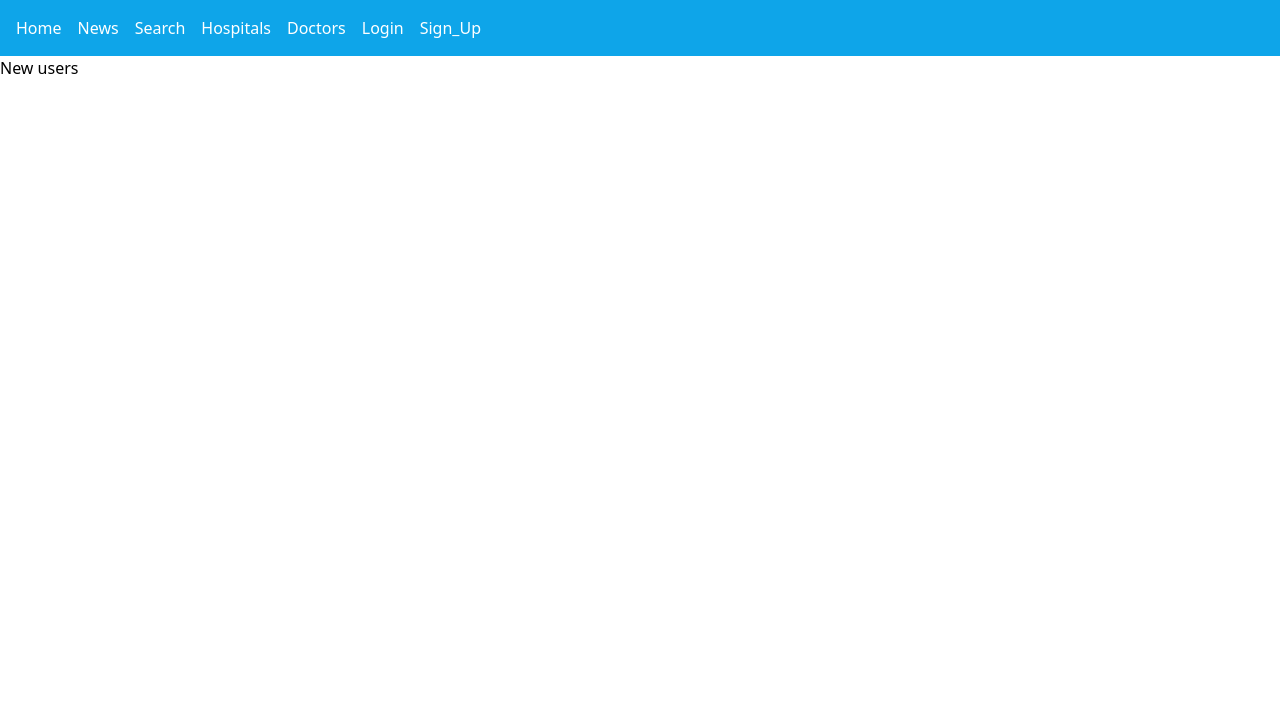
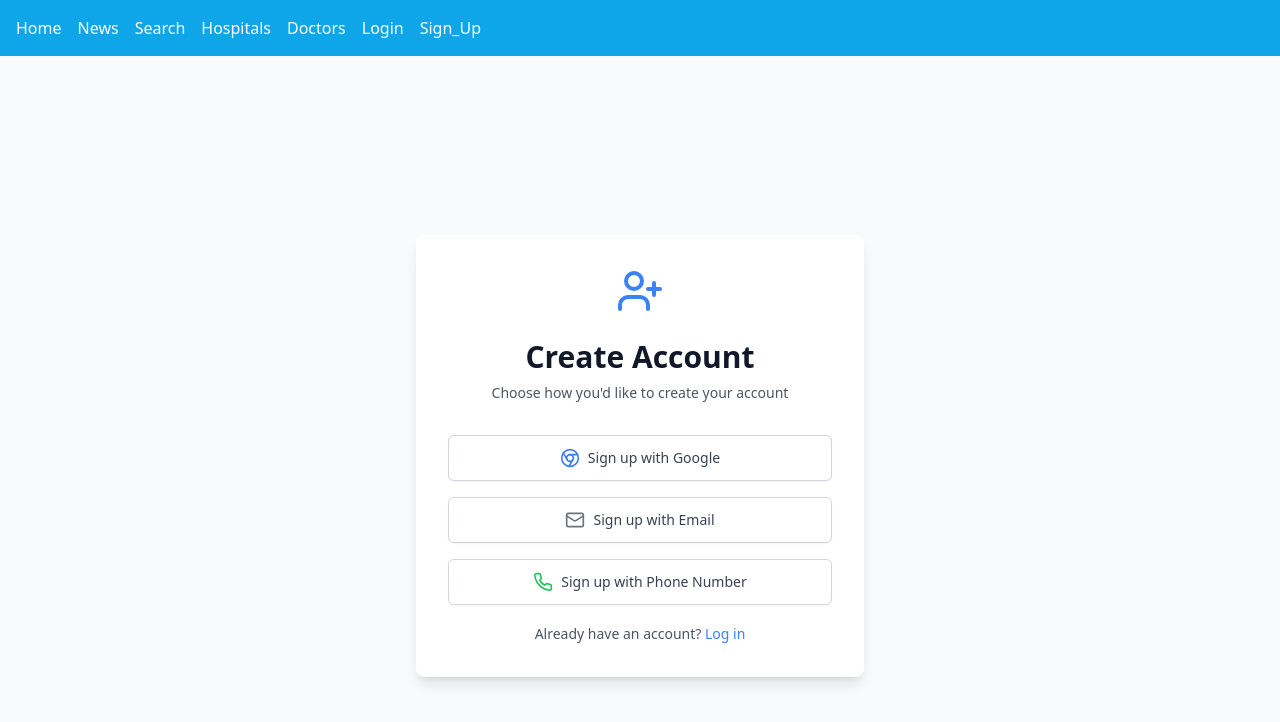
Before and after one commit to juanmilkah/tibiwa, a React (Vite) app in the folder client/: page /signup in a window 1280 px wide. Shown: the top 722 px of the page. Built offline with nearby package versions, Linux system fonts and the light colour scheme.

Commit message:
set up sign up page UI

```diff
--- a/client/src/components/Dashboard/User/Patient/Dashboard.tsx
+++ b/client/src/components/Dashboard/User/Patient/Dashboard.tsx
@@ -4,6 +4,7 @@ import Consultation from "../components/Consultation/Consultation";
 import Monitoring from "../components/Monitoring/Monitoring";
 import ProfileManagement from "../components/ProfileManagement/ProfileManagement";
 import Medication from "../components/Medication/Medication";
+import DashboardSettings from "../components/DashboardSettings/DashboardSettings";
 
 import { useState } from "react";
 import {
@@ -15,6 +16,7 @@ import {
   User,
   MenuIcon,
   X,
+  Settings,
 } from "lucide-react";
 
 const navigationItems = [
@@ -24,6 +26,7 @@ const navigationItems = [
   { id: "Consultation", label: "Consultation", icon: MessageCircle },
   { id: "Alerts", label: "Alerts", icon: Bell },
   { id: "ProfileManagement", label: "My Profile", icon: User },
+  { id: "DashboardSettings", label: "Settings", icon: Settings },
 ];
 
 export default function UserDashboard() {
@@ -44,6 +47,8 @@ export default function UserDashboard() {
         return <Alerts />;
       case "ProfileManagement":
         return <ProfileManagement />;
+      case "DashboardSettings":
+        return <DashboardSettings />;
       default:
         return <Medication />;
     }
@@ -84,7 +89,7 @@ export default function UserDashboard() {
           z-10 lg:z-0
         `}
         >
-          <div className="p-6">
+          <div className="p-6 font-bold">
             <h2 className="mb-6 text-xl font-bold text-gray-800">Dashboard</h2>
             <ul className="space-y-2">
               {navigationItems.map((item) => {
--- /dev/null
+++ b/client/src/components/Dashboard/User/components/DashboardSettings/DashboardSettings.tsx
@@ -0,0 +1,3 @@
+export default function DashboardSettings() {
+  return <h1>Settings for the dashboard layout</h1>;
+}
--- a/client/src/pages/Signup/Signup.tsx
+++ b/client/src/pages/Signup/Signup.tsx
@@ -1,3 +1,115 @@
+import SignupWithGoogle from "./components/SignupWithGoogle";
+import SignupWithEmail from "./components/SignupWithEmail";
+import SignupWithPhonenumber from "./components/SignupWithPhonenumber";
+import { useState } from "react";
+import { Mail, Phone, Chrome, UserPlus } from "lucide-react";
+
+const SignupMethods = {
+  SELECT: "select",
+  GOOGLE: "google",
+  EMAIL: "email",
+  PHONE: "phone",
+};
+
 export default function Signup() {
-  return <h3>New users</h3>;
+  const [currentMethod, setCurrentMethod] = useState(SignupMethods.SELECT);
+
+  const renderSignupContent = () => {
+    switch (currentMethod) {
+      case SignupMethods.GOOGLE:
+        return (
+          <div className="space-y-6">
+            <button
+              onClick={() => setCurrentMethod(SignupMethods.SELECT)}
+              className="text-sm text-blue-500 hover:text-blue-600 flex items-center"
+            >
+              ← Back to signup methods
+            </button>
+            <SignupWithGoogle />
+          </div>
+        );
+      case SignupMethods.EMAIL:
+        return (
+          <div className="space-y-6">
+            <button
+              onClick={() => setCurrentMethod(SignupMethods.SELECT)}
+              className="text-sm text-blue-500 hover:text-blue-600 flex items-center"
+            >
+              ← Back to signup methods
+            </button>
+            <SignupWithEmail />
+          </div>
+        );
+      case SignupMethods.PHONE:
+        return (
+          <div className="space-y-6">
+            <button
+              onClick={() => setCurrentMethod(SignupMethods.SELECT)}
+              className="text-sm text-blue-500 hover:text-blue-600 flex items-center"
+            >
+              ← Back to signup methods
+            </button>
+            <SignupWithPhonenumber />
+          </div>
+        );
+      default:
+        return null;
+    }
+  };
+
+  return (
+    <div className="flex items-center justify-center min-h-screen bg-gray-50">
+      <div className="w-full max-w-md p-8 bg-white rounded-lg shadow-lg space-y-8">
+        {currentMethod === SignupMethods.SELECT && (
+          <div className="text-center">
+            <div className="flex justify-center">
+              <UserPlus className="h-12 w-12 text-blue-500" />
+            </div>
+            <h2 className="mt-6 text-3xl font-bold text-gray-900">
+              Create Account
+            </h2>
+            <p className="mt-2 text-sm text-gray-600">
+              Choose how you'd like to create your account
+            </p>
+          </div>
+        )}
+
+        {currentMethod === SignupMethods.SELECT ? (
+          <div className="mt-8 space-y-4">
+            <button
+              onClick={() => setCurrentMethod(SignupMethods.GOOGLE)}
+              className="flex items-center justify-center w-full px-4 py-3 text-sm font-medium text-gray-700 bg-white border border-gray-300 rounded-md shadow-sm hover:bg-gray-50 transition-colors duration-200"
+            >
+              <Chrome className="w-5 h-5 mr-2 text-blue-500" />
+              Sign up with Google
+            </button>
+            <button
+              onClick={() => setCurrentMethod(SignupMethods.EMAIL)}
+              className="flex items-center justify-center w-full px-4 py-3 text-sm font-medium text-gray-700 bg-white border border-gray-300 rounded-md shadow-sm hover:bg-gray-50 transition-colors duration-200"
+            >
+              <Mail className="w-5 h-5 mr-2 text-gray-500" />
+              Sign up with Email
+            </button>
+            <button
+              onClick={() => setCurrentMethod(SignupMethods.PHONE)}
+              className="flex items-center justify-center w-full px-4 py-3 text-sm font-medium text-gray-700 bg-white border border-gray-300 rounded-md shadow-sm hover:bg-gray-50 transition-colors duration-200"
+            >
+              <Phone className="w-5 h-5 mr-2 text-green-500" />
+              Sign up with Phone Number
+            </button>
+            <div className="mt-6 text-center">
+              <span className="text-sm text-gray-600">
+                Already have an account?{" "}
+                <a href="/login" className="text-blue-500 hover:text-blue-600">
+                  Log in
+                </a>
+              </span>
+            </div>
+          </div>
+        ) : (
+          <div className="mt-8">{renderSignupContent()}</div>
+        )}
+      </div>
+    </div>
+  );
 }
--- /dev/null
+++ b/client/src/pages/Signup/components/SignupWithEmail.tsx
@@ -0,0 +1,47 @@
+export default function SignupWithEmail() {
+  return (
+    <div className="space-y-4">
+      <h3 className="text-xl font-semibold text-gray-900">
+        Create your account
+      </h3>
+      <form className="space-y-4">
+        <div>
+          <label className="block text-sm font-medium text-gray-700">
+            Full Name
+          </label>
+          <input
+            type="text"
+            className="mt-1 block w-full px-3 py-2 border border-gray-300 rounded-md shadow-sm focus:outline-none focus:ring-blue-500 focus:border-blue-500"
+            placeholder="John Doe"
+          />
+        </div>
+        <div>
+          <label className="block text-sm font-medium text-gray-700">
+            Email
+          </label>
+          <input
+            type="email"
+            className="mt-1 block w-full px-3 py-2 border border-gray-300 rounded-md shadow-sm focus:outline-none focus:ring-blue-500 focus:border-blue-500"
+            placeholder="you@example.com"
+          />
+        </div>
+        <div>
+          <label className="block text-sm font-medium text-gray-700">
+            Password
+          </label>
+          <input
+            type="password"
+            className="mt-1 block w-full px-3 py-2 border border-gray-300 rounded-md shadow-sm focus:outline-none focus:ring-blue-500 focus:border-blue-500"
+            placeholder="••••••••"
+          />
+        </div>
+        <button
+          type="submit"
+          className="w-full flex justify-center py-2 px-4 border border-transparent rounded-md shadow-sm text-sm font-medium text-white bg-blue-600 hover:bg-blue-700 focus:outline-none focus:ring-2 focus:ring-offset-2 focus:ring-blue-500"
+        >
+          Create Account
+        </button>
+      </form>
+    </div>
+  );
+}
--- /dev/null
+++ b/client/src/pages/Signup/components/SignupWithGoogle.tsx
@@ -0,0 +1,10 @@
+export default function SignupWithGoogle() {
+  return (
+    <div className="space-y-4">
+      <h3 className="text-xl font-semibold text-gray-900">
+        Sign up with Google
+      </h3>
+      <p className="text-gray-600">Connecting to Google...</p>
+    </div>
+  );
+}
--- /dev/null
+++ b/client/src/pages/Signup/components/SignupWithPhonenumber.tsx
@@ -0,0 +1,37 @@
+export default function SignupWithPhonenumber() {
+  return (
+    <div className="space-y-4">
+      <h3 className="text-xl font-semibold text-gray-900">
+        Sign up with Phone
+      </h3>
+      <form className="space-y-4">
+        <div>
+          <label className="block text-sm font-medium text-gray-700">
+            Full Name
+          </label>
+          <input
+            type="text"
+            className="mt-1 block w-full px-3 py-2 border border-gray-300 rounded-md shadow-sm focus:outline-none focus:ring-blue-500 focus:border-blue-500"
+            placeholder="John Doe"
+          />
+        </div>
+        <div>
+          <label className="block text-sm font-medium text-gray-700">
+            Phone Number
+          </label>
+          <input
+            type="tel"
+            className="mt-1 block w-full px-3 py-2 border border-gray-300 rounded-md shadow-sm focus:outline-none focus:ring-blue-500 focus:border-blue-500"
+            placeholder="+1 (555) 000-0000"
+          />
+        </div>
+        <button
+          type="submit"
+          className="w-full flex justify-center py-2 px-4 border border-transparent rounded-md shadow-sm text-sm font-medium text-white bg-blue-600 hover:bg-blue-700 focus:outline-none focus:ring-2 focus:ring-offset-2 focus:ring-blue-500"
+        >
+          Continue
+        </button>
+      </form>
+    </div>
+  );
+}
```
